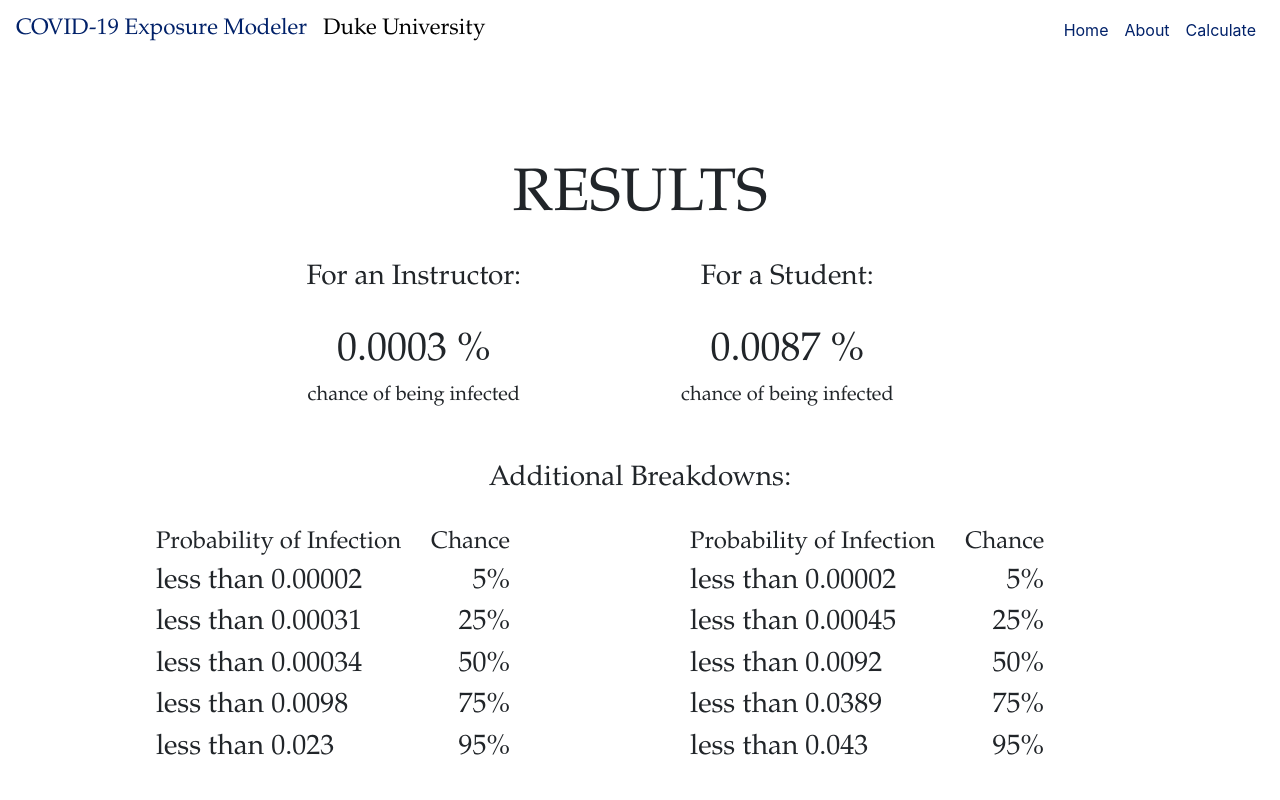
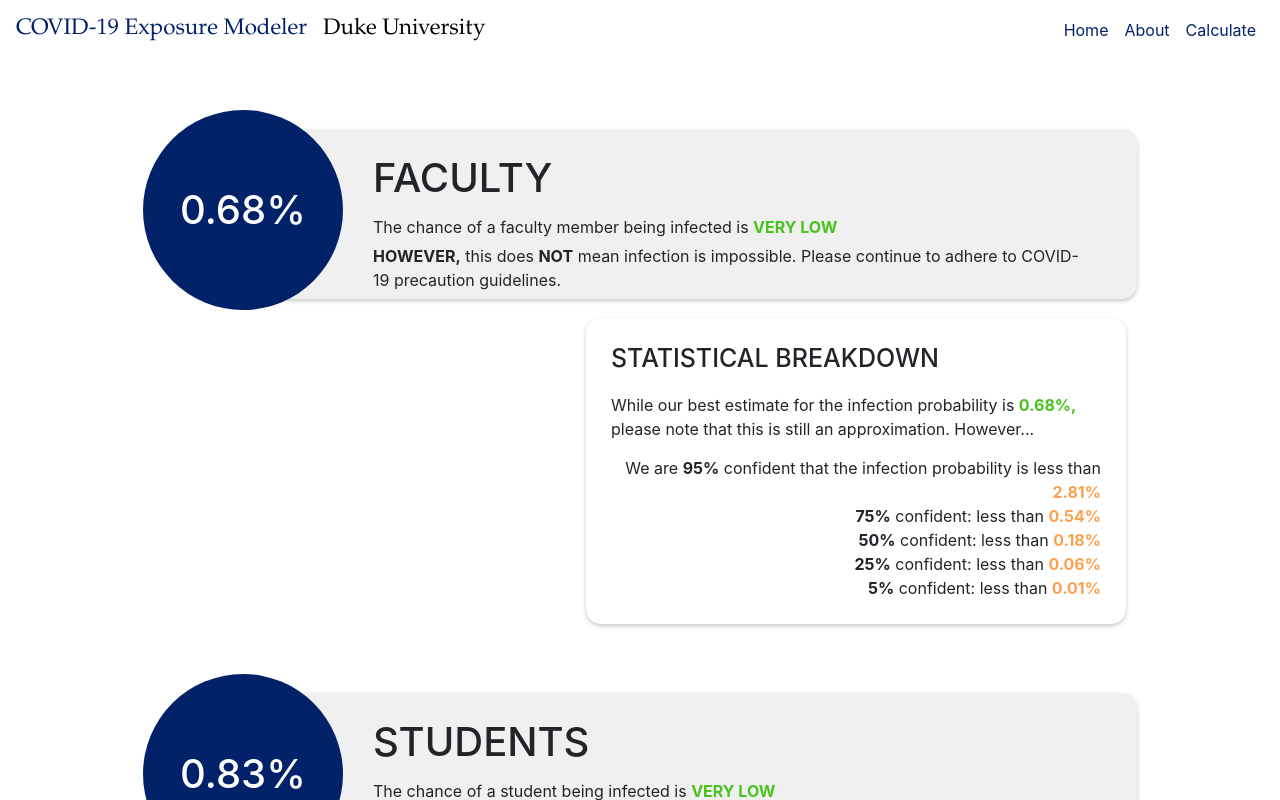
Before and after one commit to ayushgarg-ag/COVID-Risk-Web-App, a React (Create React App) app: page /results in a window 1280 px wide. Shown: the top 800 px of the page. Built offline with nearby package versions, Linux system fonts and the light colour scheme.

Commit message:
updated results page

```diff
--- a/src/components/Results.css
+++ b/src/components/Results.css
@@ -1,25 +1,83 @@
-.instructor-results{
-    display: inline-block;
-    margin-right: 40px;
-    margin-left: 40px;
+.info-container{
+    justify-content: center;
+    align-items: center;
+    background: transparent;
+    margin: 50px 100px;
 }
 
-.student-results{
-    display: inline-block;
-    margin-right: 120px;
-    margin-left: 120px;
+.infobar{
+    justify-content: center;
+    align-items: center;
+    display: flex;
+    background: transparent;
 }
 
-.prob-infection{
-    display: inline-block;
-    margin-right: 20px;
-    margin-left: 10px;
-    text-align: left;
+.infobox{
+    background: #F0F0F0;
+    position: relative;
+    height: 170px;
+    width: 80%;
+    margin: 0px 0px 0px -70px;
+    z-index: 1;
+    border-radius: 15px;
+    box-shadow: 0px 2px 4px rgb(200, 200, 200);
 }
 
-.chance{
-    display: inline-block;
-    margin-right: 10px;
-    margin-left: 10px;
+.best-estimate{
+    z-index: 2;
+    background-color: #012169;
+    height: 200px;
+    width: 200px;
+    text-align: center;
+    line-height: 200px;
+    color: white;
+    justify-content: center;
+    border-radius: 50%;
+}
+
+.info-title{
+    text-align: left;
+    padding: 25px 50px 0px 100px;
+}
+
+.info-p{
+    text-align: left;
+    padding: 5px 50px 0px 100px;
+    margin: 0px;
+}
+
+.estimate-text{
+    background-color: transparent;
+    color: #48C31D;
+}
+
+.orange-text{
+    background-color: transparent;
+    color: #FAA251;
+}
+
+.breakdown{
+    box-shadow: 0px 2px 4px rgb(200, 200, 200);
+    background: white;
+    border-radius: 15px;
+    z-index: 0;
+    width: 50%;
+    margin: 0px 45%;
+}
+
+.breakdown-title{
+    text-align: left;
+    font-size: 25px;
+    margin: 0px 0px 20px 25px;
+    padding: 25px 0px 0px 0px;
+}
+
+p{
+    text-align: left;
+    margin: 5px 25px 15px 25px;
+}
+
+.confidence-p{
     text-align: right;
+    margin: 0px 25px 0px 25px;
 }
--- a/src/components/Results.js
+++ b/src/components/Results.js
@@ -3,91 +3,63 @@ import './Results.css';
 
 function Results(){
 
-    var percentFaculty = 0.0003;
-    var percentStudent = 0.0087;
+    var percentFaculty = 0.68;
+    var percentStudent = 0.83;
 
-    //Stand-in data
-    var probFaculty5 = 0.00002;
-    var probFaculty25 = 0.00031;
-    var probFaculty50 = 0.00034;
-    var probFaculty75 = 0.0098;
-    var probFaculty95 = 0.023;
-    var probStudent5 = 0.00002;
-    var probStudent25 = 0.00045;
-    var probStudent50 = 0.0092;
-    var probStudent75 = 0.0389;
-    var probStudent95 = 0.043;
+    var probFaculty5 = 0.01;
+    var probFaculty25 = 0.06;
+    var probFaculty50 = 0.18;
+    var probFaculty75 = 0.54;
+    var probFaculty95 = 2.81;
+    var probStudent5 = 0.04;
+    var probStudent25 = 0.14;
+    var probStudent50 = 0.34;
+    var probStudent75 = 0.82;
+    var probStudent95 = 3.17;
 
     return(
-        <nav className="centered-layout">
-            <h1 className="title">RESULTS</h1>
-            <p className="desc">
-            </p>
-            <div>
-                <div className="instructor-results">
-                    <h3>For an Instructor:</h3><br/>
-                    <h1>{percentFaculty} %</h1>
-                    <h5>chance of being infected</h5>
+        <nav className="results">
+            <div className="info-container">
+                <div className="infobar">
+                    <h1 className="best-estimate">{percentFaculty}%</h1>
+                    <div className="infobox">
+                        <h1 className="info-title">FACULTY</h1>
+                        <p className="info-p">The chance of a faculty member being infected is <strong className="estimate-text">VERY LOW</strong></p>
+                        <p className="info-p"><strong>HOWEVER,</strong> this does <strong>NOT</strong> mean infection is impossible. Please continue to adhere to COVID-19 precaution guidelines.</p>
+                    </div>
                 </div>
-                <div className="student-results">
-                    <h3>For a Student:</h3><br/>
-                    <h1>{percentStudent} %</h1>
-                    <h5>chance of being infected</h5>
-                </div>
-            </div><br/><br/>
-
-            <div>
-                <div >
-                    <h3>Additional Breakdowns:</h3>
-                </div><br/>
-            </div>
-
-            <div>
-                <div className="instructor-results">
-                    <div className="prob-infection">
-                        <h4>Probability of Infection</h4>
-                        {/* Does anyone know how to type < / I can't find the escape key and it throws and error when I just try to type <. */}
-                        <h3>less than {probFaculty5}</h3>
-                        <h3>less than {probFaculty25}</h3>
-                        <h3>less than {probFaculty50}</h3>
-                        <h3>less than {probFaculty75}</h3>
-                        <h3>less than {probFaculty95}</h3>
-                    </div>
-                    <div className="chance">
-                        <h4>Chance</h4>
-                        <h3>5%</h3>
-                        <h3>25%</h3>
-                        <h3>50%</h3>
-                        <h3>75%</h3>
-                        <h3>95%</h3>
-                    </div>
-
-
-                </div>
-                <div className="student-results">
-                    <div className="prob-infection">
-                        <h4>Probability of Infection</h4>
-                        <h3>less than {probStudent5}</h3>
-                        <h3>less than {probStudent25}</h3>
-                        <h3>less than {probStudent50}</h3>
-                        <h3>less than {probStudent75}</h3>
-                        <h3>less than {probStudent95}</h3>
-                    </div>
-                    <div className="chance">
-                        <h4>Chance</h4>
-                        <h3>5%</h3>
-                        <h3>25%</h3>
-                        <h3>50%</h3>
-                        <h3>75%</h3>
-                        <h3>95%</h3>
-                    </div>
+                <div className="breakdown">
+                    <h1 className="breakdown-title">STATISTICAL BREAKDOWN</h1>
+                    <p>While our best estimate for the infection probability is <strong className="estimate-text">{percentFaculty}%,</strong> please note that this is still an approximation. However...</p>
+                    <p className="confidence-p">We are <strong>95%</strong> confident that the infection probability is less than <strong className="orange-text">{probFaculty95}%</strong></p>
+                    <p className="confidence-p"><strong>75%</strong> confident: less than <strong className="orange-text">{probFaculty75}%</strong></p>
+                    <p className="confidence-p"><strong>50%</strong> confident: less than <strong className="orange-text">{probFaculty50}%</strong></p>
+                    <p className="confidence-p"><strong>25%</strong> confident: less than <strong className="orange-text">{probFaculty25}%</strong></p>
+                    <p className="confidence-p"><strong> 5%</strong> confident: less than <strong className="orange-text">{probFaculty5}%</strong></p>
+                    <br></br>
                 </div>
             </div>
 
-
-            <a href="/calculate-home">
-                <button className="btn btn-primary">NEW CALCULATION</button>
-            </a><br/><br/><br/>
+            <div className="info-container">
+                <div className="infobar">
+                    <h1 className="best-estimate">{percentStudent}%</h1>
+                    <div className="infobox">
+                        <h1 className="info-title">STUDENTS</h1>
+                        <p className="info-p">The chance of a student being infected is <strong className="estimate-text">VERY LOW</strong></p>
+                        <p className="info-p"><strong>HOWEVER,</strong> this does <strong>NOT</strong> mean infection is impossible. Please continue to adhere to COVID-19 precaution guidelines.</p>
+                    </div>
+                </div>
+                <div className="breakdown">
+                    <h1 className="breakdown-title">STATISTICAL BREAKDOWN</h1>
+                    <p>While our best estimate for the infection probability is <strong className="estimate-text">{percentStudent}%,</strong> please note that this is still an approximation. However...</p>
+                    <p className="confidence-p">We are <strong>95%</strong> confident that the infection probability is less than <strong className="orange-text">{probStudent95}%</strong></p>
+                    <p className="confidence-p"><strong>75%</strong> confident: less than <strong className="orange-text">{probStudent75}%</strong></p>
+                    <p className="confidence-p"><strong>50%</strong> confident: less than <strong className="orange-text">{probStudent50}%</strong></p>
+                    <p className="confidence-p"><strong>25%</strong> confident: less than <strong className="orange-text">{probStudent25}%</strong></p>
+                    <p className="confidence-p"><strong> 5%</strong> confident: less than <strong className="orange-text">{probStudent5}%</strong></p>
+                    <br></br>
+                </div>
+            </div>
         </nav>
     )
 }
```
